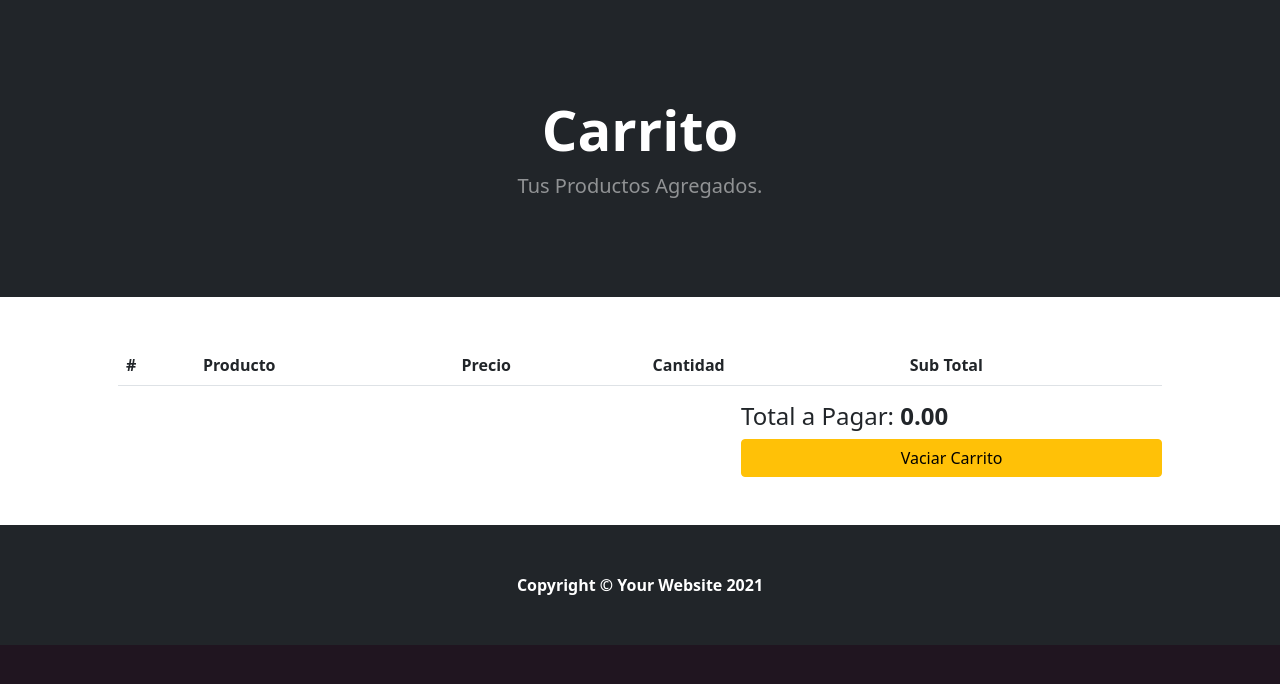
After one commit to magabri3la/coffee-shop, a PHP site: page /shoppingCart.php in a window 1280 px wide. The commit adds this page. Shown: the top 684 px of the page. Run offline with PHP 8.4, Linux system fonts and the light colour scheme; lists and menus that the app fills with data are empty; some libraries are stand-ins or nearby versions.

Commit message:
actualizacion de pedidos.php y shoppingCart

```diff
--- /dev/null
+++ b/shoppingCart.php
@@ -0,0 +1,111 @@
+<?php require_once "config/conexion.php";
+
+?>
+<!DOCTYPE html>
+<html lang="en">
+
+<head>
+    <meta charset="utf-8" />
+    <meta name="viewport" content="width=device-width, initial-scale=1, shrink-to-fit=no" />
+    <meta name="description" content="" />
+    <meta name="author" content="" />
+    <title>Carrito de Compras</title>
+    <link rel="stylesheet" href="styles/styles.css">
+    <link href="styles/stylesBoos.css" rel="stylesheet" />
+</head>
+
+<body>
+    <!-- Header-->
+    <header class="bg-dark py-5">
+        <div class="container px-4 px-lg-5 my-5">
+            <div class="text-center text-white">
+                <h1 class="display-4 fw-bolder">Carrito</h1>
+                <p class="lead fw-normal text-white-50 mb-0">Tus Productos Agregados.</p>
+            </div>
+        </div>
+    </header>
+    <section class="py-5">
+        <div class="container px-4 px-lg-5">
+            <div class="row">
+                <div class="col-md-12">
+                    <div class="table-responsive">
+                        <table class="table table-hover">
+                            <thead>
+                                <tr>
+                                    <th>#</th>
+                                    <th>Producto</th>
+                                    <th>Precio</th>
+                                    <th>Cantidad</th>
+                                    <th>Sub Total</th>
+                                </tr>
+                            </thead>
+                            <tbody id="tblCarrito">
+
+                            </tbody>
+                        </table>
+                    </div>
+                </div>
+                <div class="col-md-5 ms-auto">
+                    <h4>Total a Pagar: <span id="total_pagar">0.00</span></h4>
+                    <div class="d-grid gap-2">
+                        <button class="btn btn-warning" type="button" id="btnVaciar">Vaciar Carrito</button>
+                    </div>
+                </div>
+            </div>
+        </div>
+    </section>
+    <!-- Footer-->
+    <footer class="py-5 bg-dark">
+        <div class="container">
+            <p class="m-0 text-center text-white">Copyright &copy; Your Website 2021</p>
+        </div>
+    </footer>
+    <!-- Bootstrap core JS-->
+    <script src="https://cdn.jsdelivr.net/npm/bootstrap@5.1.3/dist/js/bootstrap.bundle.min.js"></script>
+    <!-- Core theme JS-->
+    <script src="assets/js/jquery-3.6.0.min.js"></script>
+    <script src="assets/js/scripts.js"></script>
+    <script>
+        mostrarCarrito();
+
+        function mostrarCarrito() {
+            if (localStorage.getItem("productos") != null) {
+                let array = JSON.parse(localStorage.getItem('productos'));
+                if (array.length > 0) {
+                    $.ajax({
+                        url: 'ajax.php',
+                        type: 'POST',
+                        async: true,
+                        data: {
+                            action: 'buscar',
+                            data: array
+                        },
+                        success: function (response) {
+                            console.log(response);
+                            const res = JSON.parse(response);
+                            let html = '';
+                            res.datos.forEach(element => {
+                                html += `
+                            <tr>
+                                <td>${element.IdProducts}</td>
+                                <td>${element.Name}</td>
+                                <td>${element.precio}</td>
+                                <td>1</td>
+                                <td>${element.precio}</td>
+                            </tr>
+                            `;
+                            });
+                            $('#tblCarrito').html(html);
+                            $('#total_pagar').text(res.total);
+                        },
+                        error: function (error) {
+                            console.log(error);
+                        }
+                    });
+                }
+            }
+        }
+    </script>
+</body>
+
+</html>
```
Also changed, not shown: pedidos.php (+23 -10 lines).
